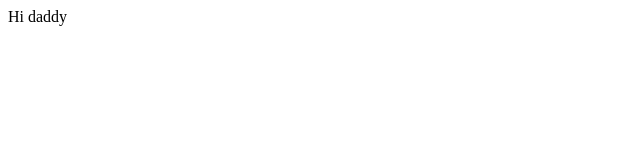
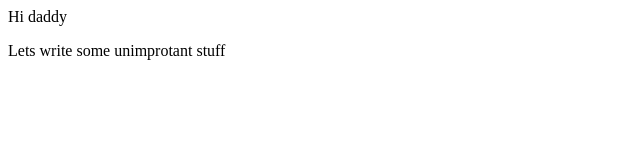
Before and after one commit to mikiraj/demo-repo, a plain HTML site: page index.html in a window 1280 px wide. Shown: the whole page, without its empty margins (0-640 px from the left). Drawn offline with Linux system fonts and the light colour scheme.

Commit message:
Add one p to html file
thiis part is the description

```diff
--- a/index.html
+++ b/index.html
@@ -1 +1,2 @@
 <div>Hi daddy</div>
+<p>Lets write some unimprotant stuff</p>
```
